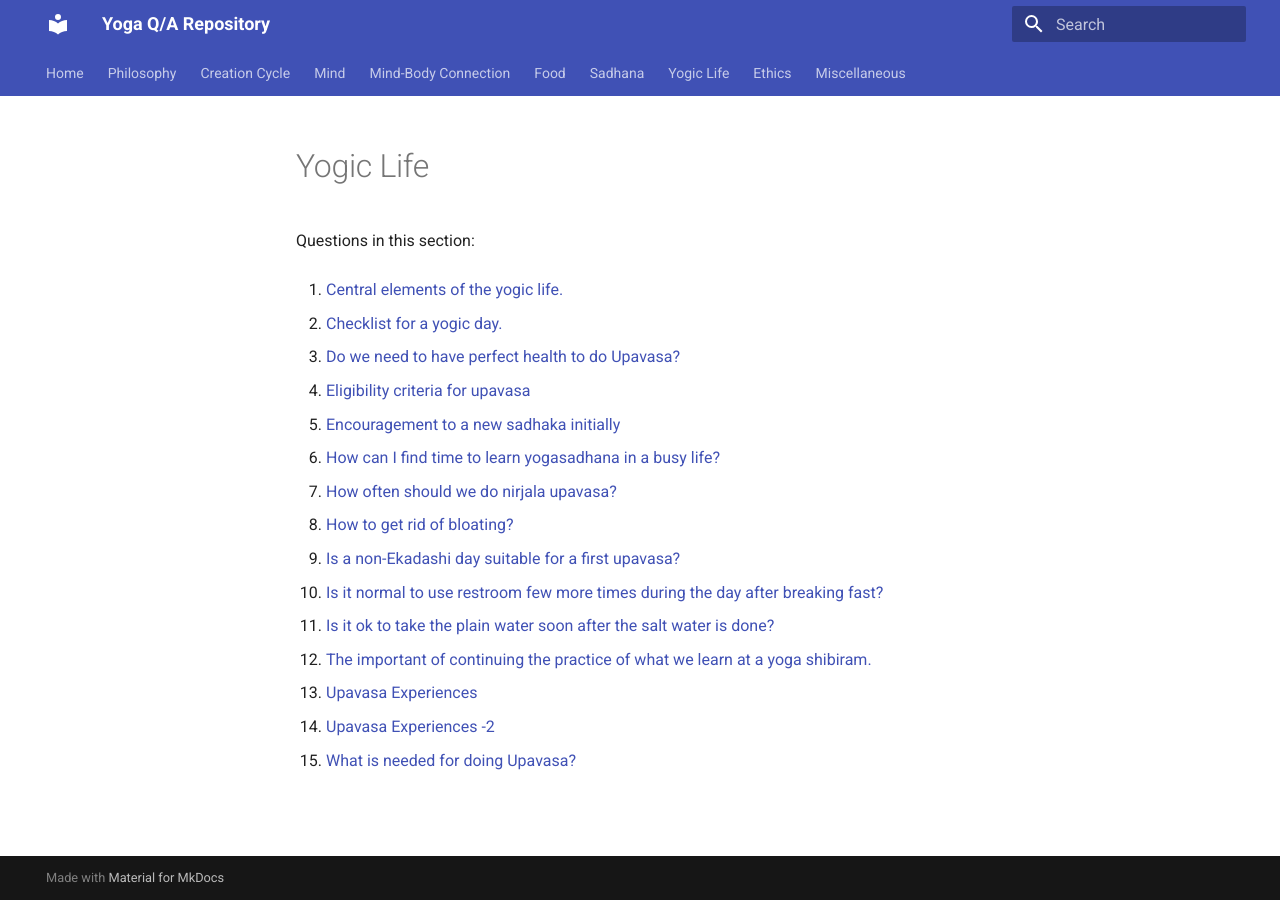
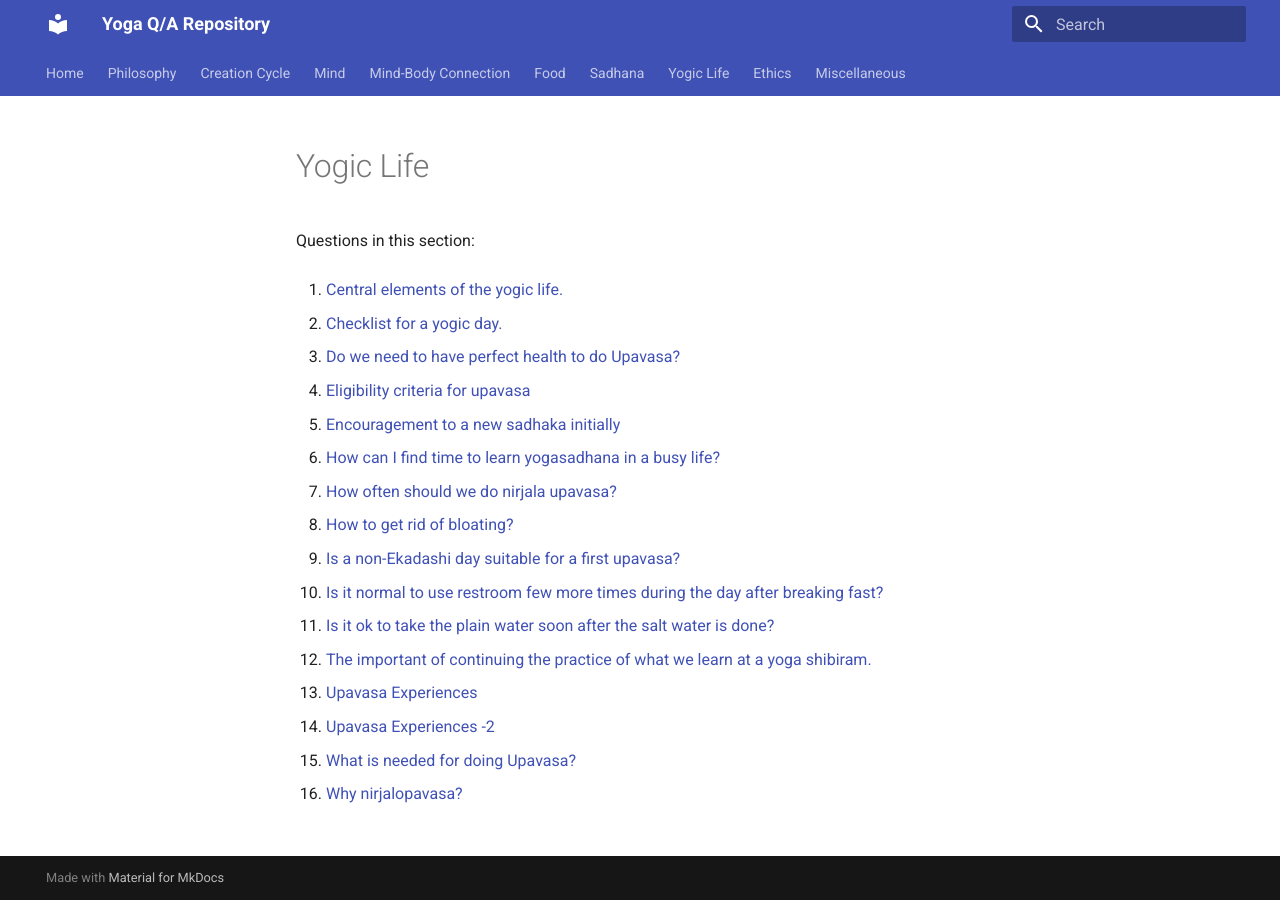
Before and after one commit to yogiclife/yoga-qa, an MkDocs documentation site: the page built from docs/yogic-life/README.md, in a window 1280 px wide. Built offline with MkDocs 1.6.1 and Material for MkDocs 9.7.7, drawn with Linux system fonts in a browser that asks for light colours.

Commit message:
Update topic indices [skip ci]

```diff
--- a/docs/yogic-life/README.md
+++ b/docs/yogic-life/README.md
@@ -31,3 +31,5 @@ Questions in this section:
 14. [Upavasa Experiences -2](upavasa-experiences-2-20260629-115359.md)
 
 15. [What is needed for doing Upavasa?](what-is-needed-for-doing-upavasa-20260629-081011.md)
+
+16. [Why nirjalopavasa?](why-nirjalopavasa-20260629-224139.md)
```
